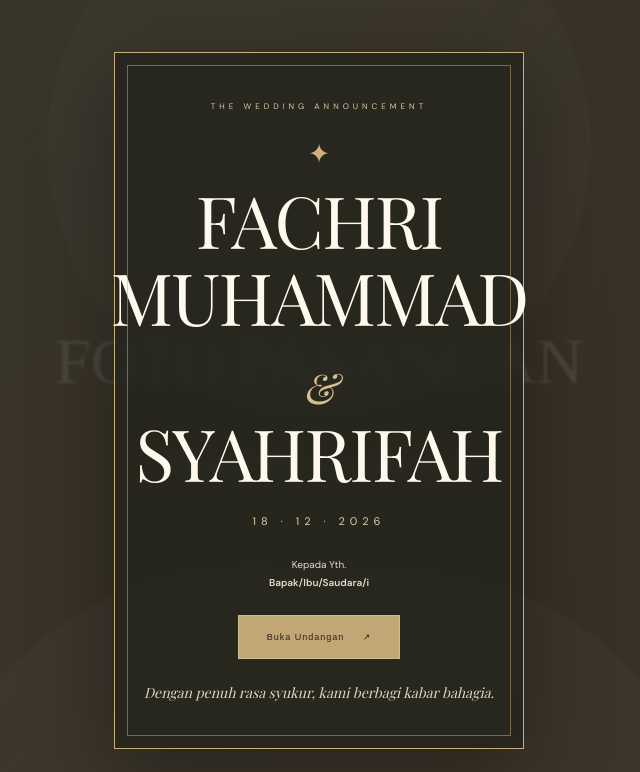
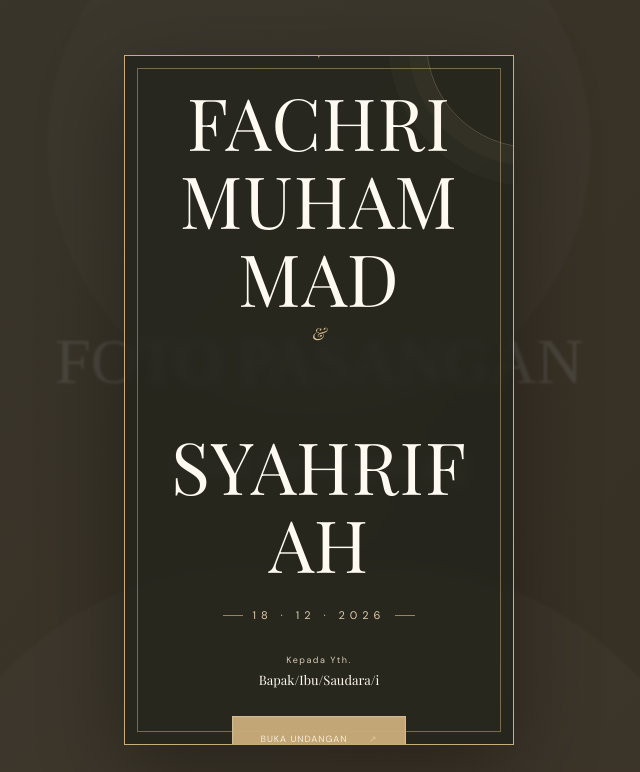
Before and after one commit to achrisatria/undangan, a plain HTML site: page index.html in a window 1280 px wide. Shown: the top 772 px of the page, without its empty margins (321-961 px from the left). Drawn offline with nearby package versions, Linux system fonts and the light colour scheme; a web font is replaced by a local one.

Commit message:
Update style.css

```diff
--- a/assets/style.css
+++ b/assets/style.css
@@ -126,3 +126,160 @@ footer{padding:20px;font-size:7px;letter-spacing:2px}
  html{scroll-behavior:auto}
  *,*:before,*:after{animation:none!important;transition:none!important}
 }
+
+
+/* ===== OPENING COVER — EDITORIAL MONOGRAM EDITION ===== */
+.opening{
+  padding:clamp(14px,3vw,30px);
+  background:#20271f;
+}
+.opening-photo{
+  filter:blur(3px) saturate(.55) brightness(.68);
+  transform:scale(1.075);
+}
+.opening-shade{
+  background:
+    radial-gradient(ellipse at 50% 45%,rgba(205,177,132,.16),transparent 48%),
+    linear-gradient(180deg,rgba(22,29,23,.60),rgba(23,28,22,.88));
+}
+.opening-content{
+  width:min(100%,390px);
+  min-height:0;
+  height:min(690px,calc(100svh - 42px));
+  padding:clamp(35px,7vh,64px) 27px 30px;
+  border:1px solid rgba(218,194,154,.72);
+  background:linear-gradient(155deg,rgba(38,48,39,.74),rgba(27,34,28,.82));
+  box-shadow:0 30px 100px rgba(0,0,0,.28);
+  backdrop-filter:blur(8px);
+  -webkit-backdrop-filter:blur(8px);
+  justify-content:center;
+  overflow:hidden;
+}
+.opening-content:before{
+  inset:9px;
+  border:1px solid rgba(218,194,154,.28);
+}
+.opening-content:after{
+  content:"";
+  position:absolute;
+  width:210px;height:210px;
+  right:-125px;top:-120px;
+  border:1px solid rgba(222,199,161,.24);
+  border-radius:50%;
+  box-shadow:0 0 0 18px rgba(222,199,161,.035),0 0 0 38px rgba(222,199,161,.025);
+  pointer-events:none;
+}
+.smallcaps{
+  font-family:"DM Sans",sans-serif;
+  font-size:8px;
+  letter-spacing:3.2px;
+  line-height:1.8;
+  color:#e0cba8;
+}
+.ornament{
+  position:relative;
+  font-size:20px;
+  line-height:1;
+  margin:27px 0 21px;
+  color:#d8bd91;
+}
+.ornament:before,.ornament:after{
+  content:"";
+  display:inline-block;
+  width:48px;
+  height:1px;
+  margin:0 13px 6px;
+  background:linear-gradient(90deg,transparent,#cbb187);
+}
+.ornament:after{background:linear-gradient(90deg,#cbb187,transparent)}
+.opening h1{
+  width:100%;
+  font-family:"Playfair Display",Georgia,serif;
+  font-size:clamp(29px,7vw,37px);
+  font-weight:400;
+  line-height:1.28;
+  letter-spacing:.015em;
+  margin:0;
+  color:#fffaf1;
+}
+.opening h1 span{display:inline-block;max-width:100%;overflow-wrap:anywhere}
+.opening h1 i{
+  display:block;
+  font-size:17px;
+  line-height:1;
+  font-weight:400;
+  margin:8px 0;
+  color:#d8bd91;
+}
+.opening-date{
+  font-family:"DM Sans",sans-serif;
+  font-size:8px;
+  letter-spacing:3px;
+  color:#e3d2b5;
+  margin:25px 0 30px;
+}
+.opening-date:before,.opening-date:after{
+  content:"";
+  display:inline-block;
+  vertical-align:middle;
+  width:20px;height:1px;
+  background:#bda47c;
+  margin:0 10px 2px;
+  opacity:.75;
+}
+.to-label{
+  font:9px/1.8 "DM Sans",sans-serif;
+  letter-spacing:1.5px;
+  color:#d9cbb7;
+}
+.guest-name{
+  font:13px/1.6 "Playfair Display",serif;
+  font-weight:400;
+  color:#fff8ed;
+  margin-top:2px;
+}
+.open-button{
+  min-width:174px;
+  margin:25px 0 13px;
+  padding:13px 20px;
+  border:1px solid #d3bd97;
+  border-radius:0;
+  background:rgba(211,189,151,.08);
+  color:#f6ecdc;
+  font:9px "DM Sans",sans-serif;
+  letter-spacing:1.8px;
+  text-transform:uppercase;
+  box-shadow:inset 0 0 0 1px rgba(255,255,255,.035);
+}
+.open-button span{margin-left:18px;color:#dfc69d}
+.opening-note{
+  max-width:245px;
+  font:italic 12px/1.8 "Playfair Display",serif;
+  color:#d8cdbb;
+  margin:0 auto;
+}
+@media(max-width:560px){
+ .opening{padding:12px}
+ .opening-content{
+   width:min(100%,365px);
+   height:min(630px,calc(100svh - 28px));
+   min-height:0;
+   padding:34px 22px 25px;
+ }
+ .smallcaps{font-size:7px;letter-spacing:2.6px}
+ .ornament{font-size:17px;margin:22px 0 17px}
+ .ornament:before,.ornament:after{width:35px;margin-left:9px;margin-right:9px}
+ .opening h1{font-size:clamp(27px,8vw,33px);line-height:1.3}
+ .opening h1 i{font-size:15px;margin:6px 0}
+ .opening-date{font-size:7px;letter-spacing:2.4px;margin:21px 0 25px}
+ .opening-date:before,.opening-date:after{width:14px;margin-left:7px;margin-right:7px}
+ .guest-name{font-size:12px}
+ .open-button{margin:22px 0 11px;padding:12px 17px}
+ .opening-note{font-size:11px}
+}
+@media(max-height:650px){
+ .opening-content{height:calc(100svh - 24px);padding-top:20px;padding-bottom:18px}
+ .ornament{margin:15px 0 11px}
+ .opening-date{margin:15px 0 19px}
+ .open-button{margin:16px 0 8px}
+}
```
